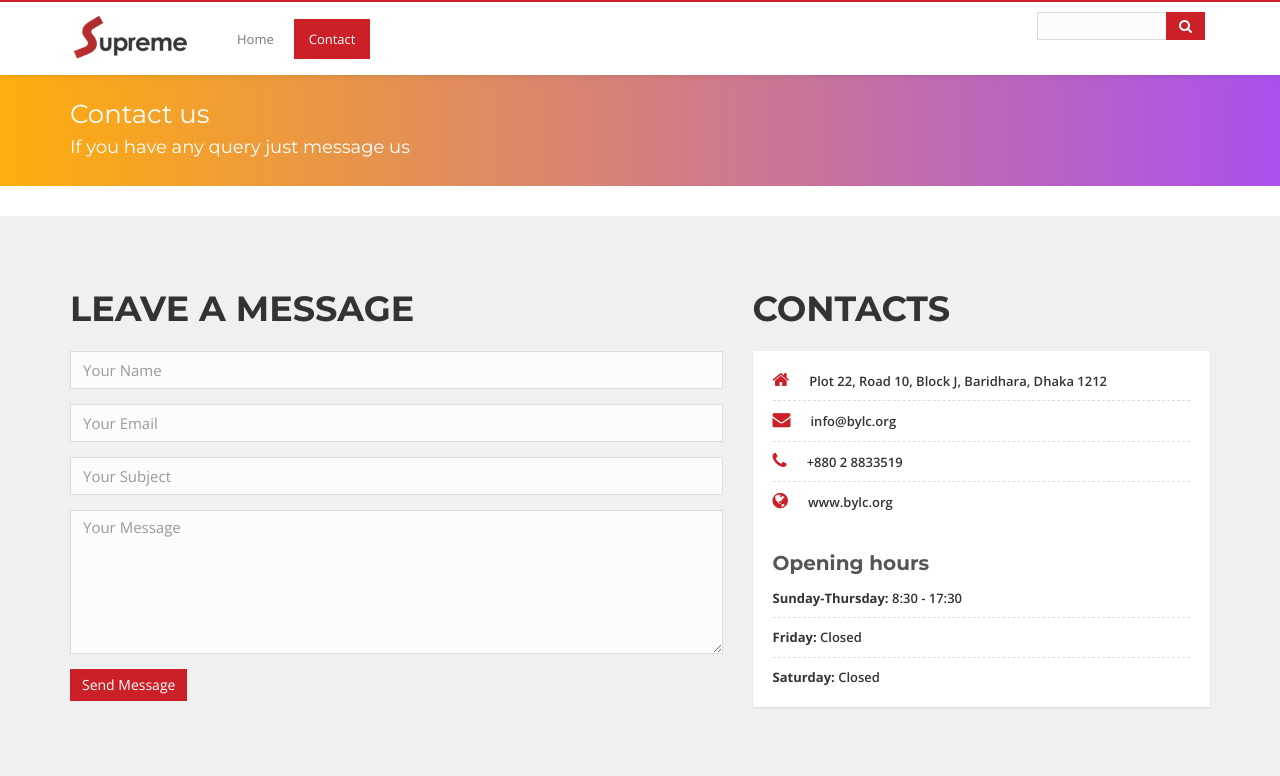
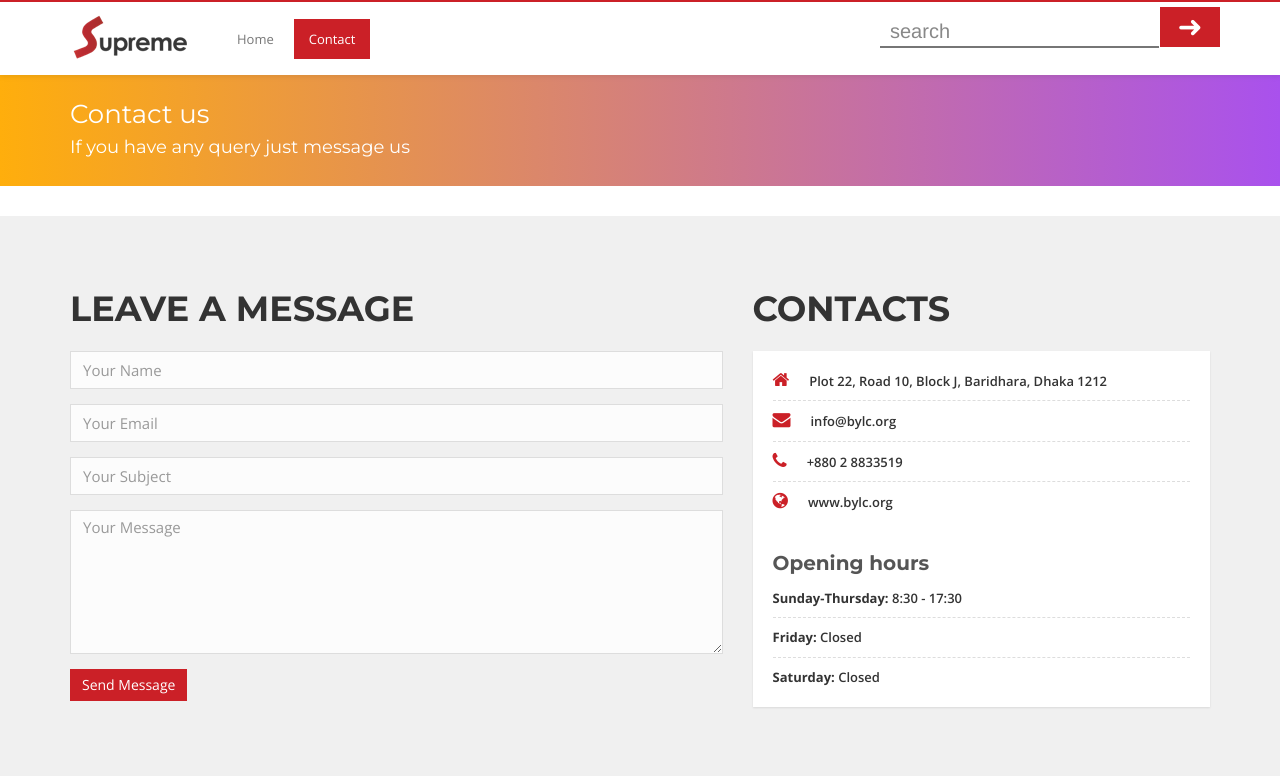
Before and after one commit to saanpritom/bylcx-patshala, a Django app: page /contact in a window 1280 px wide. Shown: the top 776 px of the page. Run offline with Django 3.2, Linux system fonts and the light colour scheme; some libraries are stand-ins or nearby versions.

Commit message:
Improved Desktop Search Bar

```diff
--- a/school_app/templates/userwebsite/base-view.html
+++ b/school_app/templates/userwebsite/base-view.html
@@ -70,14 +70,17 @@
                   <li {% if request.path == url_check %} class="active"{% endif %}><a href="{% url 'contact_page' %}">Contact</a></li>
                 </ul>
                 <div class="navbar-right hidden-xs">
-                	<form id="search-form" class="hidden-xs hidden-sm" method="get" action="{% url 'search_page' %}">
-                    	<fieldset>
-                            <div class="input-group">
-                            	<input type="text" class="form-control" name="q" value="{{ request.GET.get }}">
-                            	<span class="input-group-btn"><button class="btn btn-default" type="button"><i class="fa fa-search"></i></button></span>
-                            </div>
-                        </fieldset>
-                    </form>
+
+                    <div class="flexsearch">
+                      <div class="flexsearch--wrapper">
+                        <form class="flexsearch--form" method="get" action="{% url 'search_page' %}">
+                          <div class="flexsearch--input-wrapper">
+                            <input class="flexsearch--input" type="search" placeholder="search" name="q" value="{{ request.GET.get }}">
+                          </div>
+                          <input class="flexsearch--submit" style="background-color: #CB2027; height: 40px; line-height: 0px; margin-top: 5px; color: #fff;" type="submit" value="&#10140;"/>
+                        </form>
+                      </div>
+                    </div>
                 </div>
 
             </div>
```
